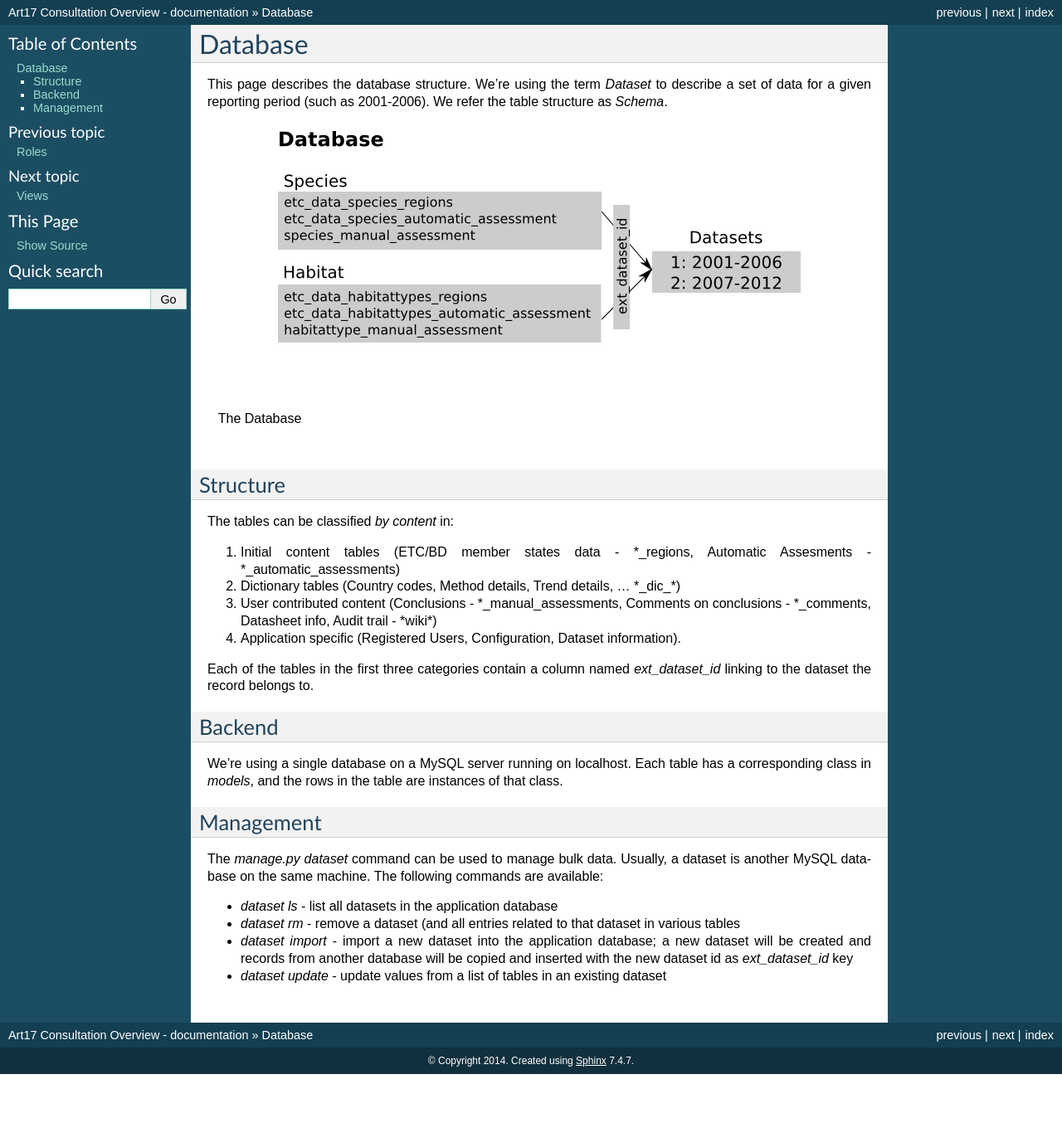
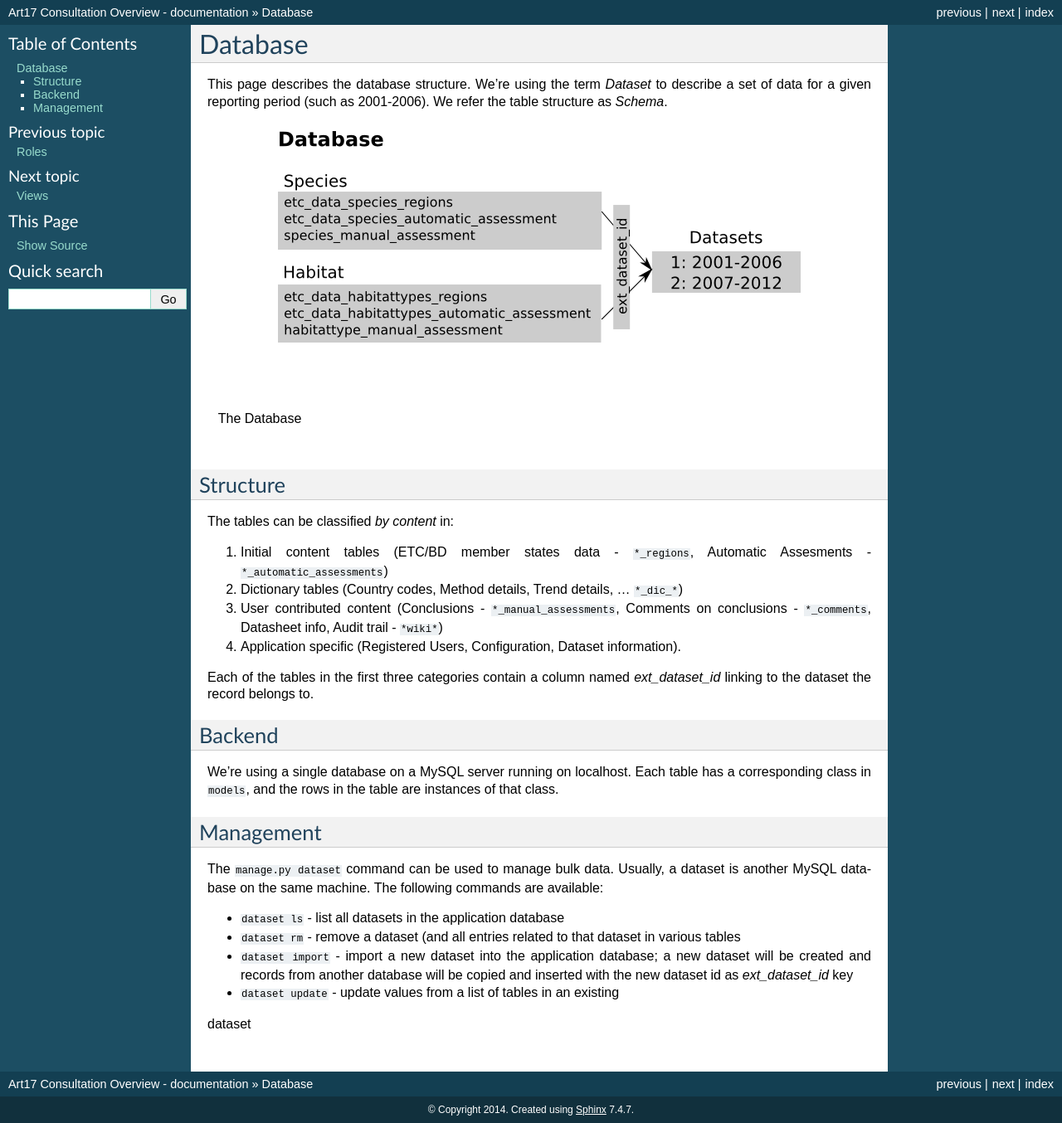
Before and after one commit to eea/art17-consultation, a Sphinx documentation site: the page built from docs/overview/source/database.rst, in a window 1280 px wide. Shown: the whole page at 83% size. Built offline with Sphinx 7.4.7, drawn with Linux system fonts in a browser that asks for light colours; before the commit the page ends 1295 px from its top, so only the background shows below that.

```diff
--- a/docs/overview/source/database.rst
+++ b/docs/overview/source/database.rst
@@ -14,32 +14,37 @@ Structure
 ---------
 The tables can be classified *by content* in:
 
-#. Initial content tables (ETC/BD member states data - \*_regions, Automatic Assesments - \*_automatic_assessments)
-#. Dictionary tables (Country codes, Method details, Trend details, ... \*_dic_\*)
-#. User contributed content (Conclusions - \*_manual_assessments, Comments on conclusions - \*_comments, Datasheet info, Audit trail - \*wiki\*)
+#. Initial content tables (ETC/BD member states data - ``*_regions``,
+   Automatic Assesments - ``*_automatic_assessments``)
+#. Dictionary tables (Country codes, Method details, Trend details, ...
+   ``*_dic_*``)
+#. User contributed content (Conclusions - ``*_manual_assessments``,
+   Comments on conclusions - ``*_comments``, Datasheet info,
+   Audit trail - ``*wiki*``)
 #. Application specific (Registered Users, Configuration, Dataset information).
 
-Each of the tables in the first three categories contain a column named *ext_dataset_id* linking
-to the dataset the record belongs to.
+Each of the tables in the first three categories contain a column named
+`ext_dataset_id` linking to the dataset the record belongs to.
 
 Backend
 -------
 
-We're using a single database on a MySQL server running on localhost. Each table
-has a corresponding class in `models`, and the rows in the table are instances
-of that class.
+We're using a single database on a MySQL server running on localhost. Each
+table has a corresponding class in ``models``, and the rows in the table are
+instances of that class.
 
 Management
 ----------
 
-The `manage.py dataset` command can be used to manage bulk data. Usually, a
+The ``manage.py dataset`` command can be used to manage bulk data. Usually, a
 dataset is another MySQL database on the same machine. The following commands
 are available:
 
-* `dataset ls` - list all datasets in the application database
-* `dataset rm` - remove a dataset (and all entries related to that dataset in
-  various tables
-* `dataset import` - import a new dataset into the application database; a new
-  dataset will be created and records from another database will be copied and
-  inserted with the new dataset id as *ext_dataset_id* key
-* `dataset update` - update values from a list of tables in an existing dataset
+* ``dataset ls`` - list all datasets in the application database
+* ``dataset rm`` - remove a dataset (and all entries related to that dataset
+  in  various tables
+* ``dataset import`` - import a new dataset into the application database; a
+  new dataset will be created and records from another database will be copied
+  and inserted with the new dataset id as *ext_dataset_id* key
+* ``dataset update`` - update values from a list of tables in an existing
+dataset
```
